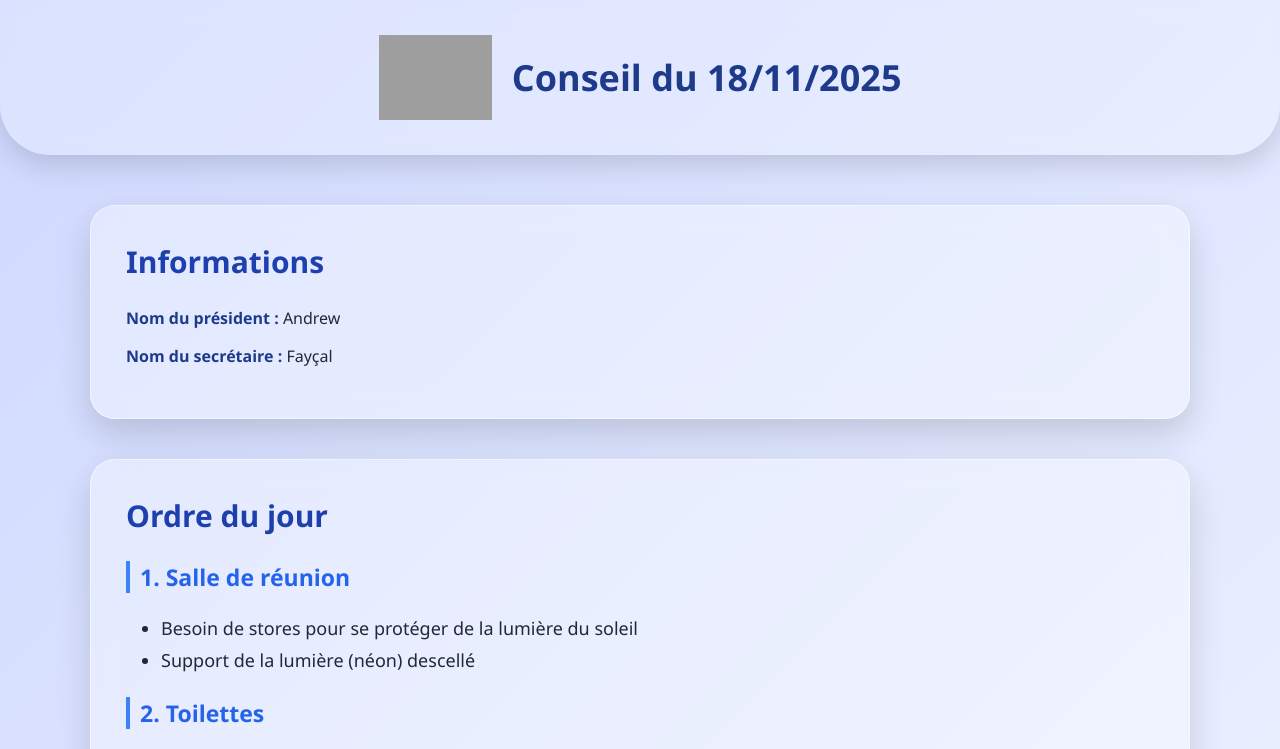
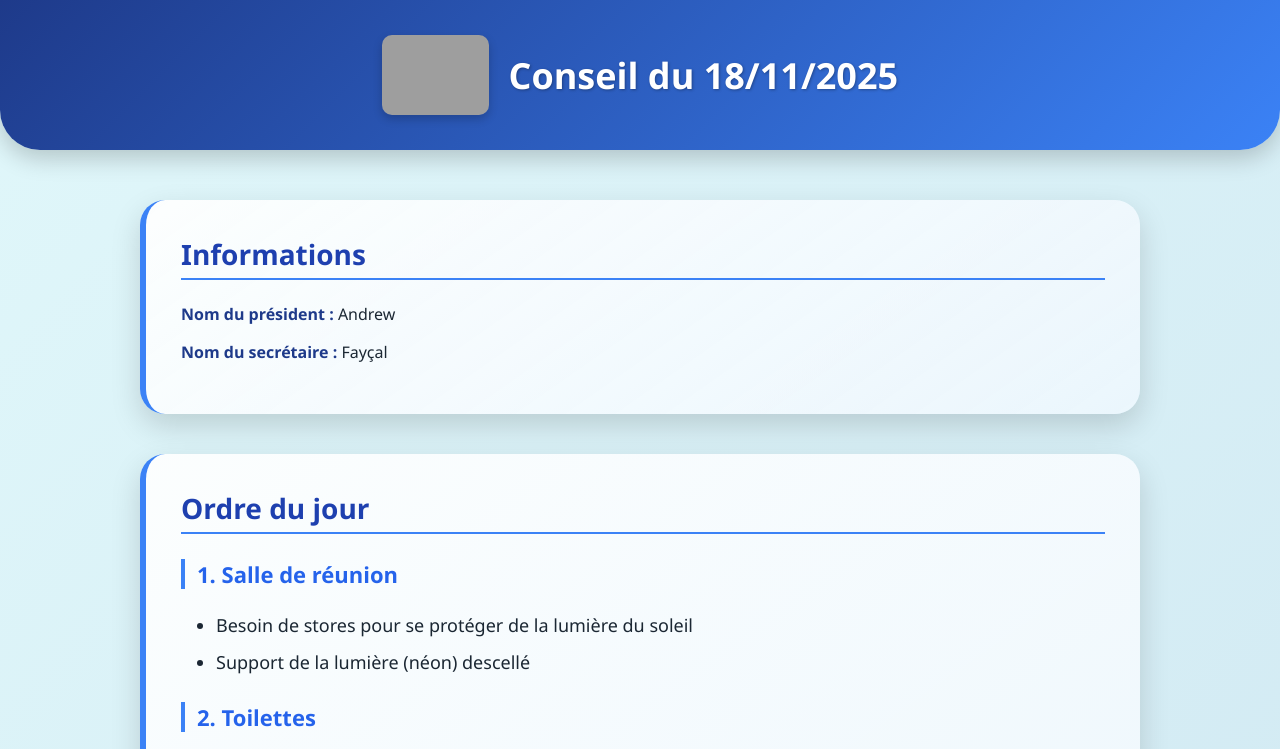
Before and after one commit to ffaycalelsayed-dotcom/reglement, a plain HTML site: page index.html in a window 1280 px wide. Shown: the top 749 px of the page. Drawn offline with Linux system fonts and the light colour scheme; grey boxes are pictures that could not be loaded.

Commit message:
Update index.html

```diff
--- a/index.html
+++ b/index.html
@@ -7,63 +7,66 @@
     <style>
         body {
             font-family: "Segoe UI", Arial, sans-serif;
-            background: linear-gradient(135deg, #cfd9ff, #f0f4ff);
+            background: linear-gradient(135deg, #e0f7fa, #d0e8f2);
             margin: 0;
             padding: 0;
-            color: #1f2937;
+            color: #1b2733;
         }
         header {
-            background: rgba(255, 255, 255, 0.25);
-            backdrop-filter: blur(10px);
+            background: linear-gradient(135deg, #1e3a8a, #3b82f6);
+            color: white;
             padding: 35px 20px;
             display: flex;
             align-items: center;
             justify-content: center;
             gap: 20px;
-            border-bottom-left-radius: 50px;
-            border-bottom-right-radius: 50px;
-            box-shadow: 0 10px 30px rgba(0, 0, 0, 0.15);
-            color: #1e3a8a;
+            border-bottom-left-radius: 40px;
+            border-bottom-right-radius: 40px;
+            box-shadow: 0 8px 25px rgba(0,0,0,0.2);
         }
         header img {
-            height: 85px;
+            height: 80px;
+            border-radius: 10px;
+            box-shadow: 0 4px 10px rgba(0,0,0,0.2);
         }
         header h1 {
             margin: 0;
             font-size: 36px;
             font-weight: 700;
+            text-shadow: 1px 1px 3px rgba(0,0,0,0.3);
         }
         .container {
-            max-width: 1100px;
+            max-width: 1000px;
             margin: 50px auto;
-            padding: 0 30px;
+            padding: 0 25px;
         }
         .info-box {
-            background: rgba(255, 255, 255, 0.35);
-            backdrop-filter: blur(12px);
+            background: linear-gradient(145deg, rgba(255,255,255,0.9), rgba(240,248,255,0.8));
             padding: 35px;
             border-radius: 25px;
             margin-bottom: 40px;
-            border: 1px solid rgba(255, 255, 255, 0.5);
-            box-shadow: 0 15px 35px rgba(0,0,0,0.15);
-            transition: transform 0.25s ease, box-shadow 0.25s ease;
+            box-shadow: 0 12px 30px rgba(0,0,0,0.15);
+            border-left: 6px solid #3b82f6;
+            transition: transform 0.3s ease, box-shadow 0.3s ease;
         }
         .info-box:hover {
-            transform: translateY(-6px);
-            box-shadow: 0 18px 40px rgba(0,0,0,0.20);
+            transform: translateY(-5px);
+            box-shadow: 0 18px 40px rgba(0,0,0,0.25);
         }
         .info-box h2 {
             margin-top: 0;
-            font-size: 30px;
+            font-size: 28px;
             font-weight: 700;
             color: #1e40af;
+            border-bottom: 2px solid #3b82f6;
+            padding-bottom: 5px;
         }
         .info-box h3 {
-            font-size: 23px;
+            font-size: 22px;
             margin-top: 25px;
             color: #2563eb;
             border-left: 4px solid #3b82f6;
-            padding-left: 10px;
+            padding-left: 12px;
         }
         ul {
             margin-left: 25px;
@@ -72,9 +75,15 @@
         li {
             font-size: 18px;
             margin-bottom: 8px;
+            line-height: 1.6;
         }
         strong {
             color: #1e3a8a;
+        }
+        @media(max-width:768px){
+            header h1 { font-size: 28px; }
+            .info-box h2 { font-size: 24px; }
+            .info-box h3 { font-size: 20px; }
         }
     </style>
 </head>
```
